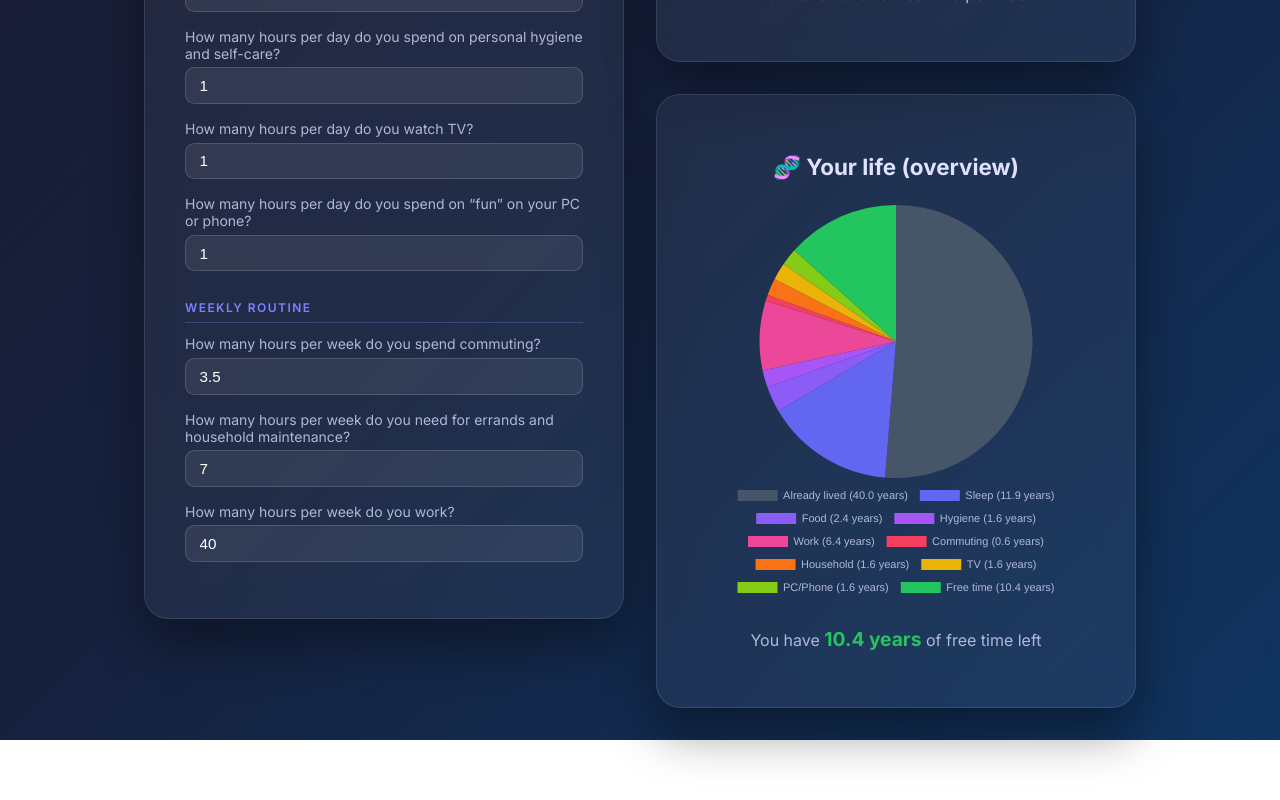
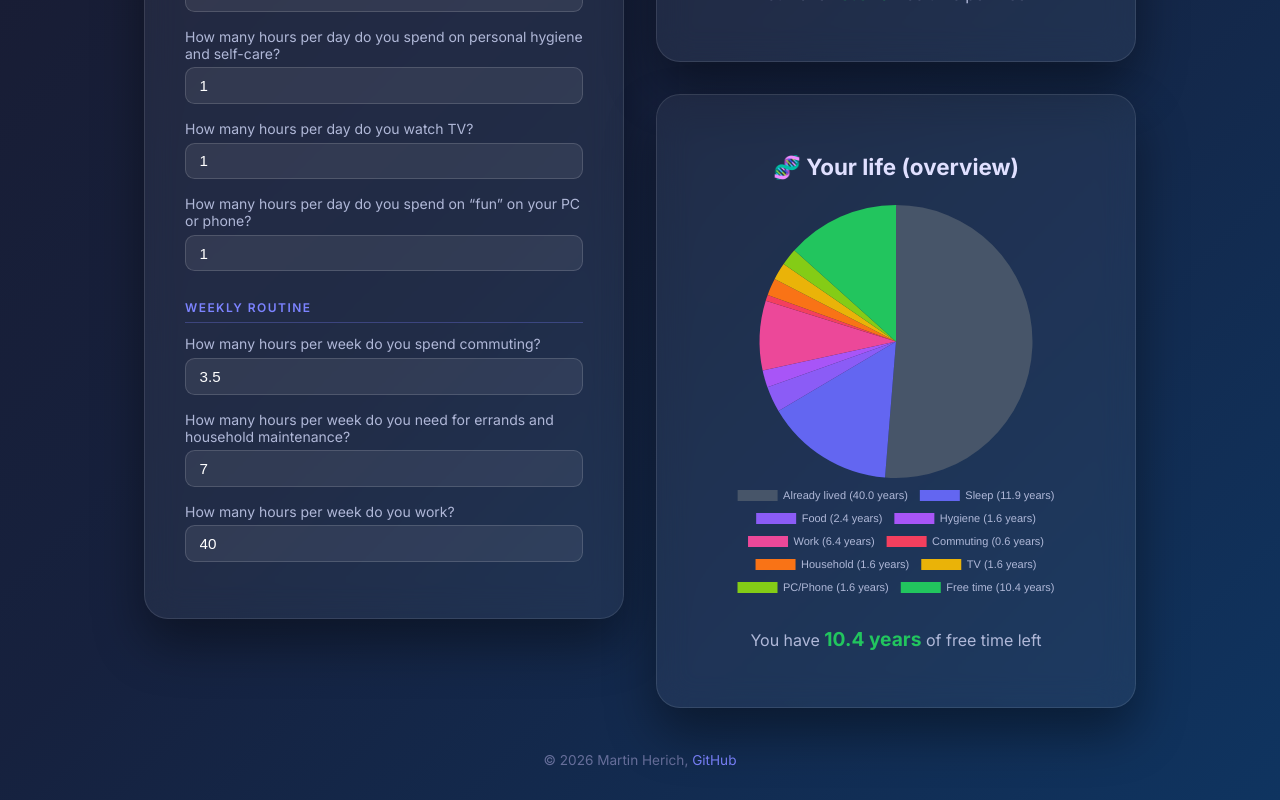
Before and after one commit to hericmar/life-calculator, a Vue app: page / in a window 1280 px wide. Shown: the part 585-1385 px from the top of the page. Before the commit the page ends 1325 px from the top, so only its background shows below. Built offline with nearby package versions, Linux system fonts and the light colour scheme; the HTML template or start-up script is replaced by a standard one.

Commit message:
Add footer

```diff
--- a/src/App.vue
+++ b/src/App.vue
@@ -267,6 +267,18 @@ const freeYearsLeft = computed(() => {
         <p class="summary">You have <strong>{{ freeYearsLeft }} years</strong> of free time left</p>
       </div>
     </div>
+
+    <footer class="footer">
+      <span>© 2026 Martin Herich, </span>
+      <a
+        class="repo-link"
+        href="https://github.com/hericmar/life-calculator"
+        target="_blank"
+        rel="noreferrer"
+      >
+        GitHub
+      </a>
+    </footer>
   </div>
 </template>
 
@@ -404,4 +416,23 @@ h2 { font-size: 1.4rem; }
 }
 
 .hint a:hover { text-decoration: underline; }
+
+.footer {
+  width: 100%;
+  max-width: 980px;
+  margin: 0 auto;
+  padding: 0.75rem 1rem 0;
+  color: #666e9a;
+  font-size: 0.85rem;
+  text-align: center;
+}
+
+.repo-link {
+  color: #7c83ff;
+  text-decoration: none;
+}
+
+.repo-link:hover {
+  text-decoration: underline;
+}
 </style>
```
